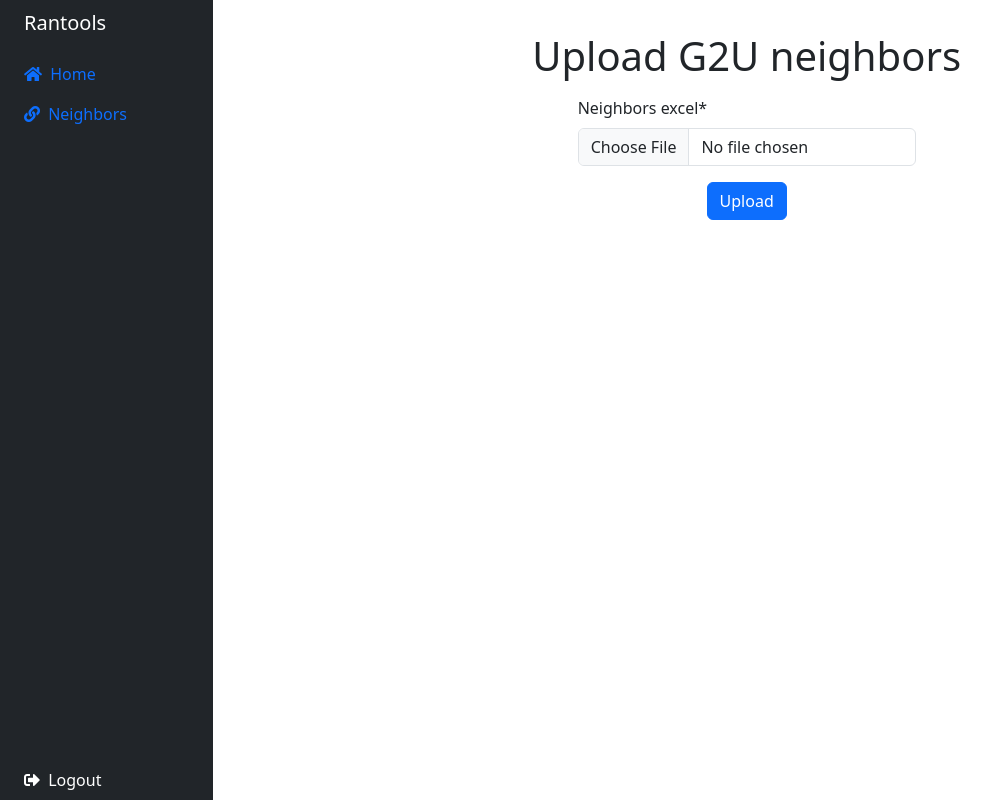
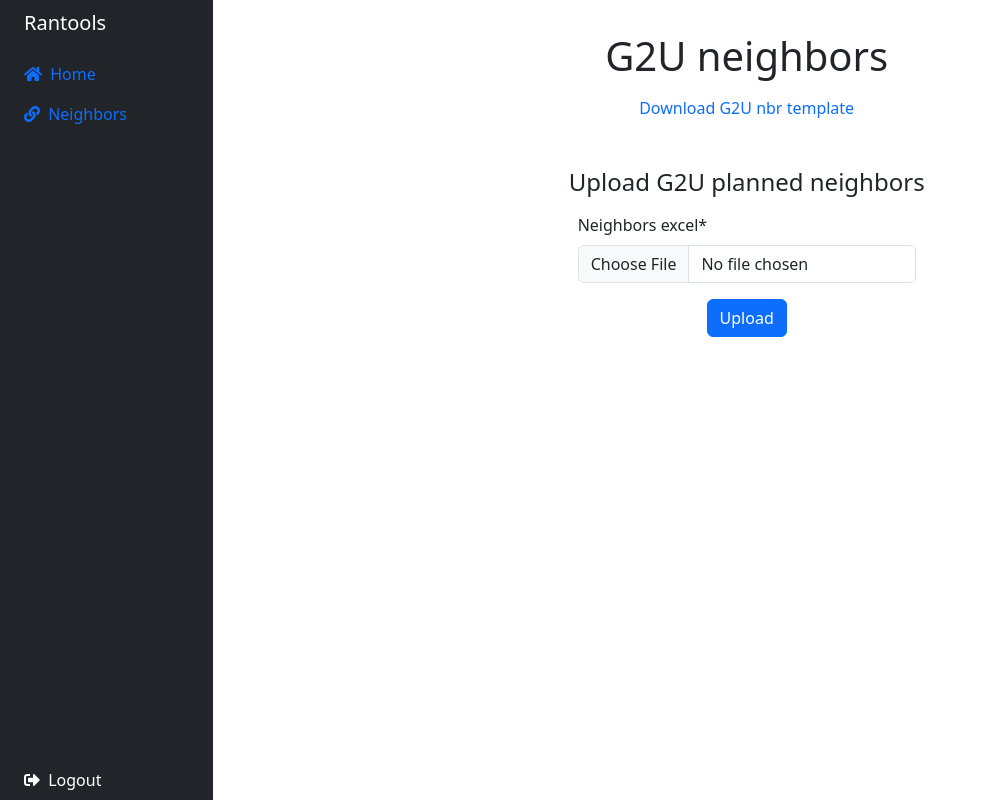
Before and after one commit to ram-alb/rantools-v2, a Django app: page /neighbors/g2u/ in a window 1280 px wide. Shown: the whole page, without its empty margins (0-999 px from the left). Run offline with Django 4.2, Linux system fonts and the light colour scheme; the visitor is signed in with stand-in values (Sample User, id 1); parts of the project's set-up code (start-up, migrations or seed data) failed here and were passed over; some libraries are stand-ins or nearby versions.

Commit message:
feat: add a link for downloading nbr template for planned neighbors

```diff
--- a/neighbors/urls.py
+++ b/neighbors/urls.py
@@ -1,8 +1,13 @@
 from django.urls import path
 
-from neighbors.views import GsmToUmtsNbr, Index
+from neighbors.views import DownloadTemplate, GsmToUmtsNbr, Index
 
 urlpatterns = [
     path('', Index.as_view(), name='nbr-index'),
     path('g2u/', GsmToUmtsNbr.as_view(), name='nbr-g2u'),
+    path(
+        'download-template/<str:technology>/',
+        DownloadTemplate.as_view(),
+        name='nbr-download-template',
+    ),
 ]
--- a/neighbors/views.py
+++ b/neighbors/views.py
@@ -46,3 +46,17 @@ class GsmToUmtsNbr(LoginMixin, View):
 
         messages.error(request, 'Submited form is invalid')
         return redirect(reverse_lazy('nbr-g2u'))
+
+
+class DownloadTemplate(LoginMixin, View):
+    """A view for downloading neighbor template for planned neighbors."""
+
+    def get(self, request, technology):
+        """Handle a GET request."""
+        template_path = f'neighbors/reports/templates/{technology}.xlsx'
+
+        with open(template_path, 'rb') as template:
+            response = HttpResponse(template.read(), content_type='application/octet-stream')
+        response['Content-Disposition'] = f'attachment; filename="{technology}.xlsx"'
+
+        return response
--- a/templates/neighbors/g2u.html
+++ b/templates/neighbors/g2u.html
@@ -4,7 +4,13 @@
 
 {% block content %}
 <div class="container wrapper flex-grow-1">
-  <h1 class="text-center my-3">Upload G2U neighbors</h1>
+  <h1 class="text-center my-3">G2U neighbors</h1>
+
+  <div class="d-flex justify-content-center">
+    <a href="{% url 'nbr-download-template' technology='G2U' %}" class="nav-link link-primary">Download G2U nbr template</a>
+  </div>
+
+  <h4 class="text-center mt-5">Upload G2U planned neighbors</h4>
 
   <div class="d-flex justify-content-center my-3">
     <form id="g2u-nbr" method="post" enctype="multipart/form-data">
```
Also changed, not shown: 1 other file.
